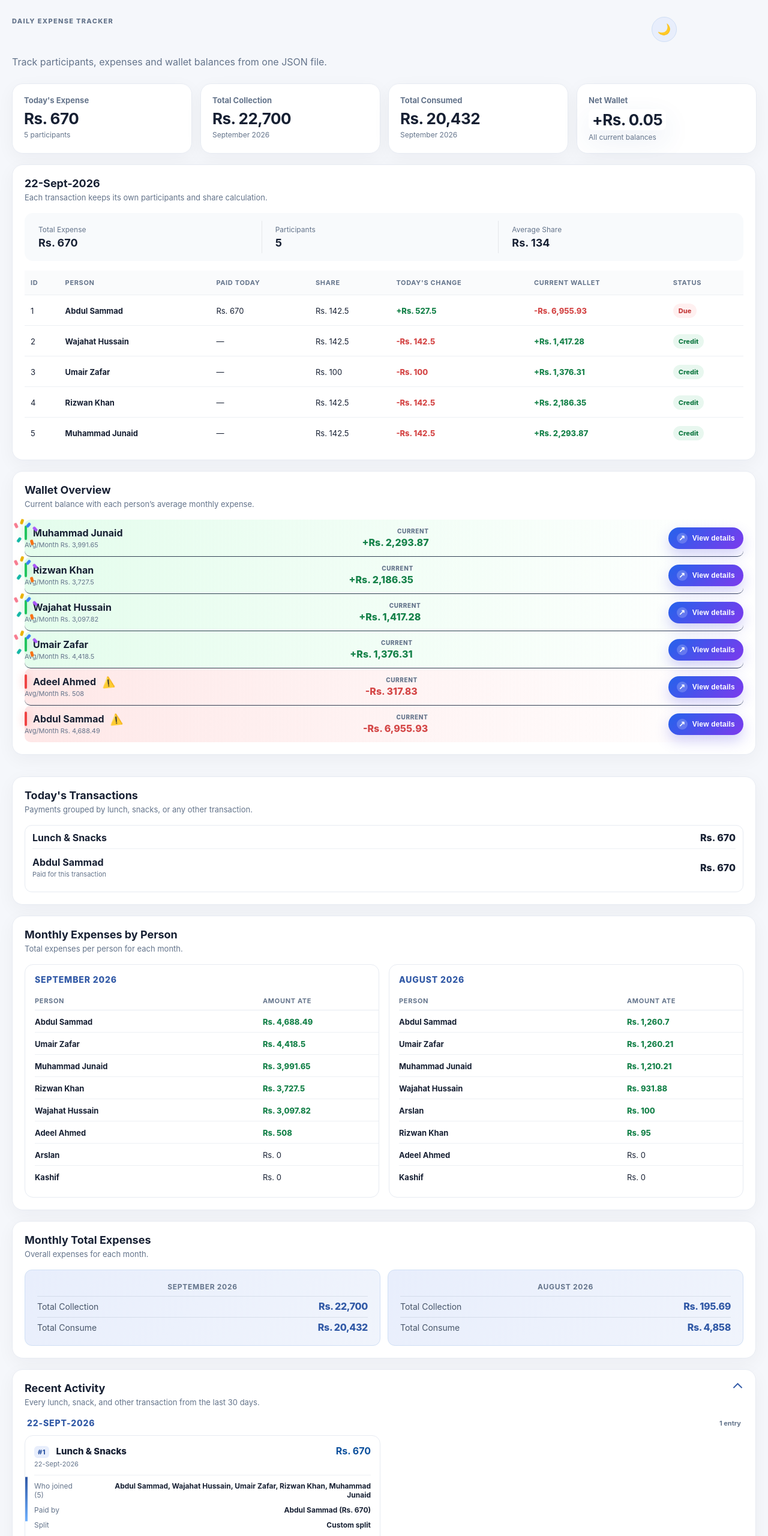
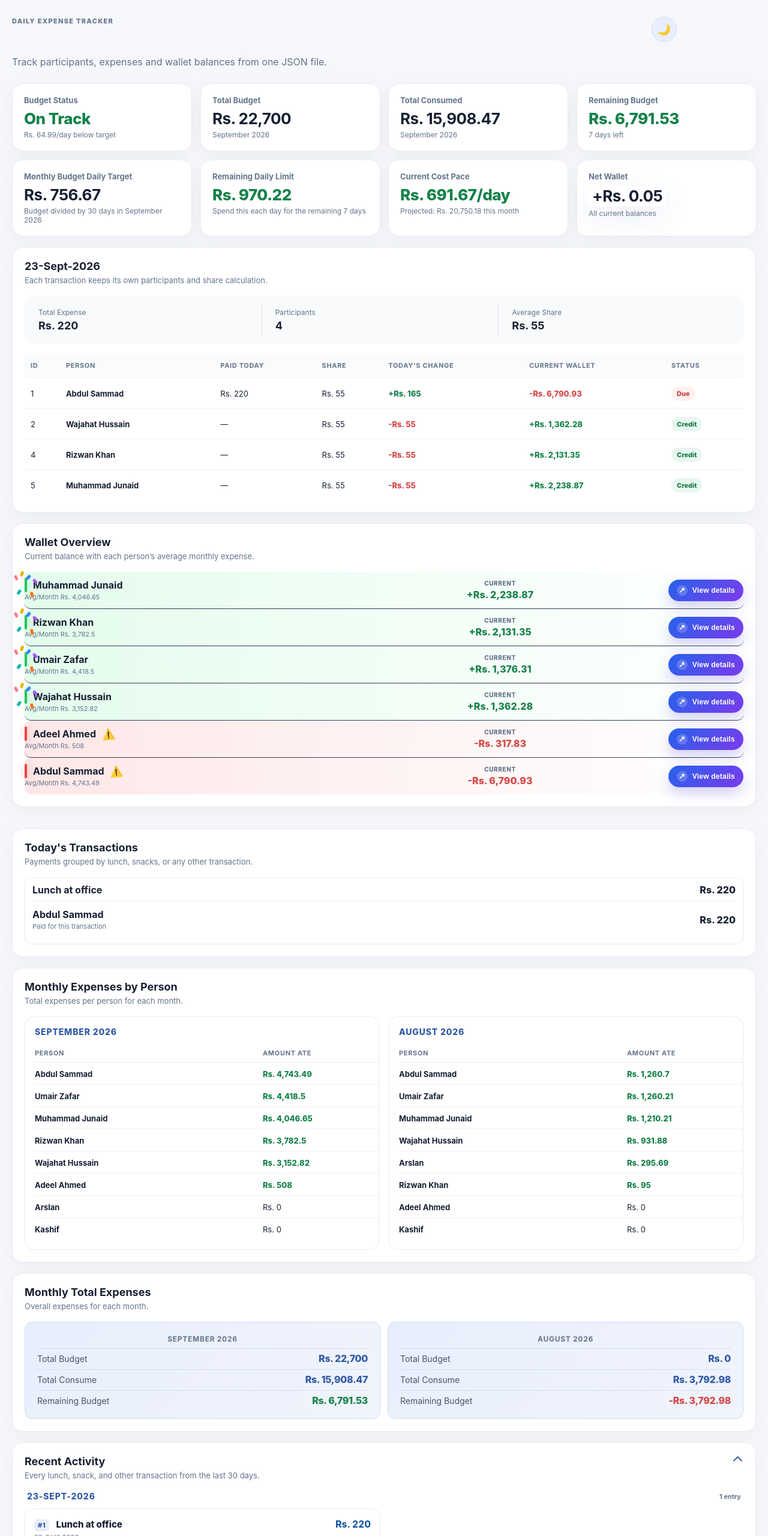
Before and after one commit to AbdulSammadFarooq/lunch-management-system, a plain HTML site: page index.html in a window 1280 px wide. Shown: the top 2560 px of the page at 60% size. Drawn offline with Linux system fonts and the light colour scheme.

Commit message:
add lunch expanses

```diff
--- a/app.js
+++ b/app.js
@@ -230,6 +230,29 @@ function getMonthKey(dateValue) {
   return `${date.getFullYear()}-${String(date.getMonth() + 1).padStart(2, "0")}`;
 }
 
+function isFunding(day) {
+  return String(day.label || "").trim().toLowerCase() === "funding";
+}
+
+function getDayTotal(day) {
+  return (Array.isArray(day.expenses) ? day.expenses : []).reduce(
+    (sum, expense) => sum + (Number(expense.amount) || 0),
+    0
+  );
+}
+
+function getDayConsumed(day) {
+  if (isFunding(day)) return 0;
+
+  const total = getDayTotal(day);
+  return getParticipantIds(day.participants || [])
+    .filter((personId) => personId !== 1)
+    .reduce(
+      (sum, personId) => sum + getParticipantShare(day, personId, total),
+      0
+    );
+}
+
 function getCurrentMonthTotals(days) {
   const currentMonthKey = getMonthKey(new Date().toISOString().slice(0, 10));
 
@@ -241,17 +264,10 @@ function getCurrentMonthTotals(days) {
         return totals;
       }
 
-      const total = (Array.isArray(day.expenses) ? day.expenses : []).reduce(
-        (sum, expense) => sum + (Number(expense.amount) || 0),
-        0
-      );
-
-      const label = String(day.label || "").trim();
-
-      if (label.toLowerCase() === "exchange") {
-        totals.budget += total;
+      if (isFunding(day)) {
+        totals.budget += getDayTotal(day);
       } else {
-        totals.consumed += total;
+        totals.consumed += getDayConsumed(day);
       }
 
       return totals;
@@ -264,9 +280,7 @@ function buildMonthlyPersonExpenses(calc) {
   const monthlyData = {};
 
   for (const day of calc.days) {
-    const label = String(day.label || "").trim();
-
-    if (label.toLowerCase() === "exchange") {
+    if (isFunding(day)) {
       continue;
     }
 
@@ -283,10 +297,7 @@ function buildMonthlyPersonExpenses(calc) {
       }
     }
 
-    const total = (Array.isArray(day.expenses) ? day.expenses : []).reduce(
-      (sum, expense) => sum + (Number(expense.amount) || 0),
-      0
-    );
+    const total = getDayTotal(day);
 
     for (const person of calc.people) {
       if (!getParticipantIds(day.participants || []).includes(person.id)) {
@@ -303,18 +314,21 @@ function buildMonthlyPersonExpenses(calc) {
 function getAverageMonthlyExpenseByPerson(calc) {
   const monthlyData = buildMonthlyPersonExpenses(calc);
   const includedMonthKeys = new Set();
+  const currentMonthKey = getMonthKey(new Date().toISOString().slice(0, 10));
+  const currentMonthDisplayKey = new Date().toLocaleDateString("en-PK", {
+    year: "numeric",
+    month: "long"
+  });
 
   for (const day of calc.days) {
-    const label = String(day.label || "").trim();
-
-    if (label.toLowerCase() === "exchange") {
+    if (isFunding(day)) {
       continue;
     }
 
     const date = new Date(`${day.date}T00:00:00`);
-    const monthNumber = date.getMonth() + 1;
+    const monthKey = getMonthKey(day.date);
 
-    if (monthNumber >= 9) {
+    if (date.getMonth() + 1 >= 9 && monthKey < currentMonthKey) {
       includedMonthKeys.add(
         date.toLocaleDateString("en-PK", {
           year: "numeric",
@@ -322,6 +336,10 @@ function getAverageMonthlyExpenseByPerson(calc) {
         })
       );
     }
+  }
+
+  if (!includedMonthKeys.size && monthlyData[currentMonthDisplayKey]) {
+    includedMonthKeys.add(currentMonthDisplayKey);
   }
 
   const monthKeys = Object.keys(monthlyData).filter((monthKey) =>
@@ -374,22 +392,80 @@ function render() {
 
   $("currentDate").textContent = dateLabel(today.day.date);
   $('lunchDateHeading').textContent = dateLabel(today.day.date);
-  $("todayExpense").textContent = money(today.total);
-
-  $("todayParticipants").textContent =
-    `${today.participantIds.length} participants`;
 
   const currentMonthTotals = getCurrentMonthTotals(calc.days);
   const currentMonthLabel = new Date().toLocaleDateString("en-PK", {
     month: "long",
     year: "numeric"
   });
+  const currentDate = new Date();
+  const daysInMonth = new Date(
+    currentDate.getFullYear(),
+    currentDate.getMonth() + 1,
+    0
+  ).getDate();
+  const elapsedDays = currentDate.getDate();
+  const remainingDays = Math.max(daysInMonth - elapsedDays, 0);
+  const remainingBudget = currentMonthTotals.budget - currentMonthTotals.consumed;
+  const dailyBudgetPace = currentMonthTotals.budget / daysInMonth;
+  const remainingDailyPace =
+    remainingDays > 0 ? Math.max(remainingBudget, 0) / remainingDays : 0;
+  const currentCostPace =
+    elapsedDays > 0 ? currentMonthTotals.consumed / elapsedDays : 0;
+  const projectedConsumption = currentCostPace * daysInMonth;
+  const paceStatus =
+    projectedConsumption > currentMonthTotals.budget
+      ? "danger"
+      : projectedConsumption < currentMonthTotals.budget
+        ? "positive"
+        : "zero";
+  const budgetStatus =
+    currentMonthTotals.budget <= 0
+      ? "No Budget"
+      : paceStatus === "danger"
+        ? "Over Spending Pace"
+        : paceStatus === "positive"
+          ? "On Track"
+          : "Exactly On Target";
+  const paceDifference = Math.abs(currentCostPace - dailyBudgetPace);
+
+  $("budgetStatus").textContent = budgetStatus;
+  $("budgetStatus").className = paceStatus;
+  $("budgetStatusDetail").textContent =
+    currentMonthTotals.budget <= 0
+      ? "Set a Funding amount to begin"
+      : paceStatus === "danger"
+        ? `${money(paceDifference)}/day above target`
+        : paceStatus === "positive"
+          ? `${money(paceDifference)}/day below target`
+          : "Spending matches the target pace";
 
   $("monthBudget").textContent = money(currentMonthTotals.budget);
   $("monthBudgetLabel").textContent = currentMonthLabel;
 
   $("monthConsumed").textContent = money(currentMonthTotals.consumed);
   $("monthConsumedLabel").textContent = currentMonthLabel;
+
+  $("monthRemaining").textContent = money(remainingBudget);
+  $("monthRemaining").className =
+    remainingBudget > 0 ? "positive" : remainingBudget < 0 ? "danger" : "zero";
+  $("monthRemainingLabel").textContent =
+    `${remainingDays} ${remainingDays === 1 ? "day" : "days"} left`;
+
+  $("dailyBudgetPace").textContent = money(dailyBudgetPace);
+  $("dailyBudgetPaceLabel").textContent =
+    `Budget divided by ${daysInMonth} days in ${currentMonthLabel}`;
+
+  $("remainingDailyPace").textContent = money(remainingDailyPace);
+  $("remainingDailyPace").className =
+    remainingBudget > 0 ? "positive" : remainingBudget < 0 ? "danger" : "zero";
+  $("remainingDailyPaceLabel").textContent =
+    `Spend this each day for the remaining ${remainingDays} ${remainingDays === 1 ? "day" : "days"}`;
+
+  $("currentCostPace").textContent = `${money(currentCostPace)}/day`;
+  $("currentCostPace").className = paceStatus;
+  $("projectedConsumption").textContent =
+    `Projected: ${money(projectedConsumption)} this month`;
 
   $("todayBadge").textContent = `${today.participantIds.length} people`;
 
@@ -754,7 +830,6 @@ function renderMonthlyTotals(calc) {
   const monthlyTotals = {};
 
   for (const day of calc.days) {
-    const label = String(day.label || "").trim();
     const date = new Date(`${day.date}T00:00:00`);
     const monthKey = date.toLocaleDateString("en-PK", { year: "numeric", month: "long" });
 
@@ -765,31 +840,34 @@ function renderMonthlyTotals(calc) {
       };
     }
 
-    const total = (Array.isArray(day.expenses) ? day.expenses : []).reduce(
-      (sum, expense) => sum + (Number(expense.amount) || 0),
-      0
-    );
-
-    if (label.toLowerCase() === "exchange") {
-      monthlyTotals[monthKey].collection += total;
+    if (isFunding(day)) {
+      monthlyTotals[monthKey].collection += getDayTotal(day);
     } else {
-      monthlyTotals[monthKey].consume += total;
+      monthlyTotals[monthKey].consume += getDayConsumed(day);
     }
   }
 
   const monthlyHtml = Object.entries(monthlyTotals)
     .reverse()
     .map(([month, totals]) => {
+      const remainingBudget = totals.collection - totals.consume;
+      const remainingBudgetClass =
+        remainingBudget > 0 ? "positive" : remainingBudget < 0 ? "danger" : "zero";
+
       return `
       <div class="monthly-total-card">
         <div class="monthly-total-month">${month}</div>
         <div class="monthly-total-row">
-          <span>Total Collection</span>
+          <span>Total Budget</span>
           <strong>${money(totals.collection)}</strong>
         </div>
         <div class="monthly-total-row">
           <span>Total Consume</span>
           <strong>${money(totals.consume)}</strong>
+        </div>
+        <div class="monthly-total-row">
+          <span>Remaining Budget</span>
+          <strong class="${remainingBudgetClass}">${money(remainingBudget)}</strong>
         </div>
       </div>
     `;
--- a/data.json
+++ b/data.json
@@ -367,7 +367,7 @@
     },
     {
       "date": "2026-09-08",
-      "label": "Exchange",
+      "label": "Funding",
       "splitType": "custom",
       "participants": [
         {
@@ -1049,6 +1049,30 @@
           "paidBy": 1
         }
       ]
+    },
+    {
+      "date": "2026-09-23",
+      "label": "Lunch at office",
+      "participants": [
+        {
+          "personId": 1
+        },
+        {
+          "personId": 2
+        },
+        {
+          "personId": 4
+        },
+        {
+          "personId": 5
+        }
+      ],
+      "expenses": [
+        {
+          "amount": 220,
+          "paidBy": 1
+        }
+      ]
     }
   ]
 }
--- a/index.html
+++ b/index.html
@@ -25,9 +25,13 @@
 
     <main>
       <section class="stats">
-        <article class="stat"><span>Today's Expense</span><strong id="todayExpense">Rs. 0</strong><small id="todayParticipants">0 participants</small></article>
-        <article class="stat"><span>Total Collection</span><strong id="monthBudget">Rs. 0</strong><small id="monthBudgetLabel">Current month</small></article>
+        <article class="stat"><span>Budget Status</span><strong id="budgetStatus">No Budget</strong><small id="budgetStatusDetail">Set a Funding amount to begin</small></article>
+        <article class="stat"><span>Total Budget</span><strong id="monthBudget">Rs. 0</strong><small id="monthBudgetLabel">Current month</small></article>
         <article class="stat"><span>Total Consumed</span><strong id="monthConsumed">Rs. 0</strong><small id="monthConsumedLabel">Current month</small></article>
+        <article class="stat"><span>Remaining Budget</span><strong id="monthRemaining">Rs. 0</strong><small id="monthRemainingLabel">After consumption</small></article>
+        <article class="stat"><span>Monthly Budget Daily Target</span><strong id="dailyBudgetPace">Rs. 0</strong><small id="dailyBudgetPaceLabel">Budget divided by all days in the month</small></article>
+        <article class="stat"><span>Remaining Daily Limit</span><strong id="remainingDailyPace">Rs. 0</strong><small id="remainingDailyPaceLabel">Spend this per remaining day</small></article>
+        <article class="stat"><span>Current Cost Pace</span><strong id="currentCostPace">Rs. 0/day</strong><small id="projectedConsumption">Projected: Rs. 0 this month</small></article>
         <article class="stat"><span>Net Wallet</span><strong id="netWallet">Rs. 0</strong><small>All current balances</small></article>
       </section>
 
--- a/style.css
+++ b/style.css
@@ -149,6 +149,15 @@ body.dark-mode .panel {
   margin: 7px 0 4px;
   letter-spacing: -0.02em;
 }
+.stat strong.positive {
+  color: #16824a;
+}
+.stat strong.danger {
+  color: #d44747;
+}
+.stat strong.zero {
+  color: #64748b;
+}
 .stat small {
   font-size: 12px;
 }
@@ -436,6 +445,10 @@ body.dark-mode .negative-wallet {
   color: #d44747;
   font-weight: 800;
 }
+.danger {
+  color: #d44747;
+  font-weight: 800;
+}
 .zero {
   color: #64748b;
 }
@@ -467,6 +480,12 @@ body.dark-mode .negative-wallet {
   padding: 12px 0;
   border-bottom: 1px solid #edf0f4;
 }
+
+.wallet-item {
+  display: grid;
+  grid-template-columns: minmax(0, 1fr) minmax(140px, 1fr) auto;
+  column-gap: 24px;
+}
 .wallet-item:last-child,
 .expense-item:last-child {
   border-bottom: 0;
@@ -525,7 +544,8 @@ body.dark-mode .expense-item {
 .wallet-current {
   display: flex;
   flex-direction: column;
-  align-items: flex-end;
+  align-items: center;
+  justify-self: center;
   gap: 3px;
 }
 .wallet-current-label {
@@ -1241,12 +1261,36 @@ body.dark-mode .monthly-total-month {
   letter-spacing: -0.02em;
 }
 
+.monthly-total-row strong.positive {
+  color: #16824a;
+}
+
+.monthly-total-row strong.danger {
+  color: #d44747;
+}
+
+.monthly-total-row strong.zero {
+  color: #64748b;
+}
+
 body.dark-mode .monthly-total-row span {
   color: #cbd5e1;
 }
 
 body.dark-mode .monthly-total-row strong {
   color: #60a5fa;
+}
+
+body.dark-mode .monthly-total-row strong.positive {
+  color: #4ade80;
+}
+
+body.dark-mode .monthly-total-row strong.danger {
+  color: #f87171;
+}
+
+body.dark-mode .monthly-total-row strong.zero {
+  color: #94a3b8;
 }
 
 .monthly-total-amount {
@@ -1384,12 +1428,14 @@ body.dark-mode .monthly-total-amount {
   }
 
   .wallet-item {
+    display: flex;
     gap: 12px;
     padding: 14px 0;
   }
 
   .wallet-current {
-    align-items: flex-start;
+    align-items: center;
+    justify-self: center;
   }
 
   .wallet-detail-btn {
```
Also changed, not shown: README.md.
